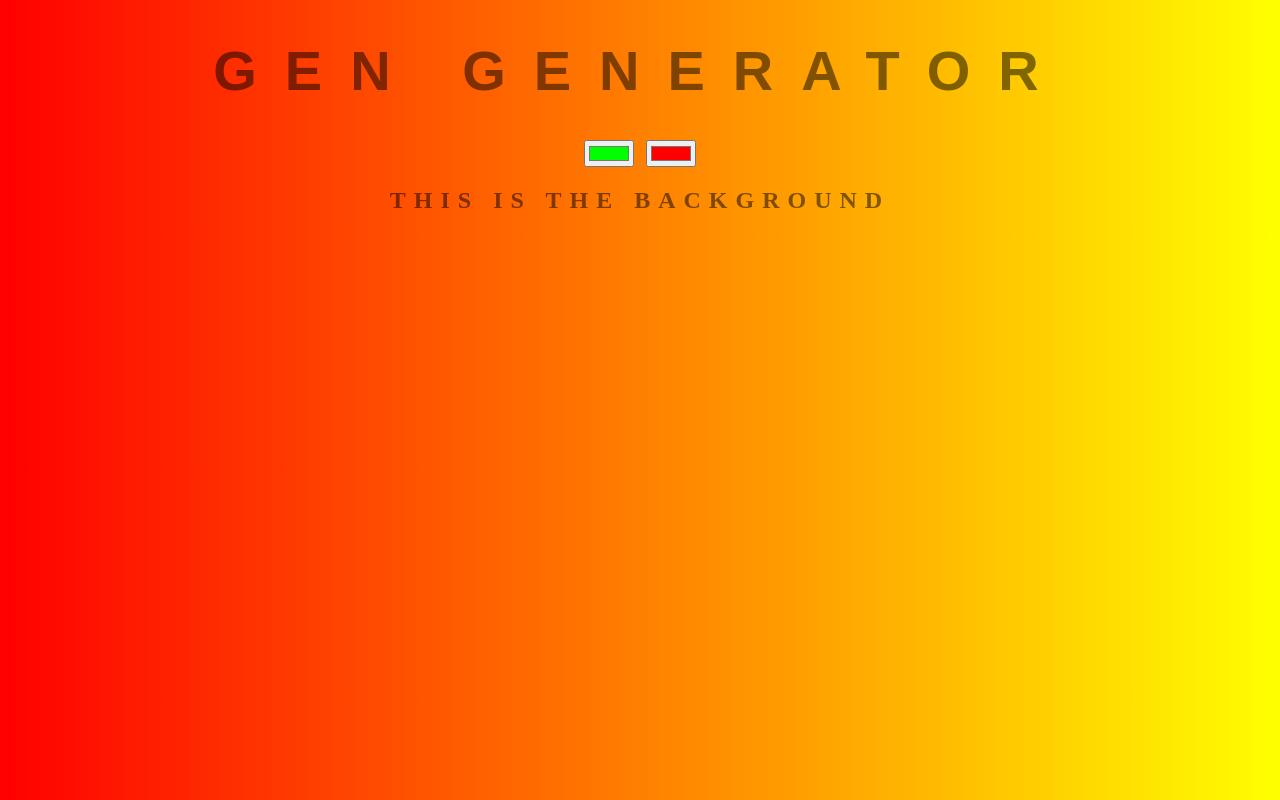
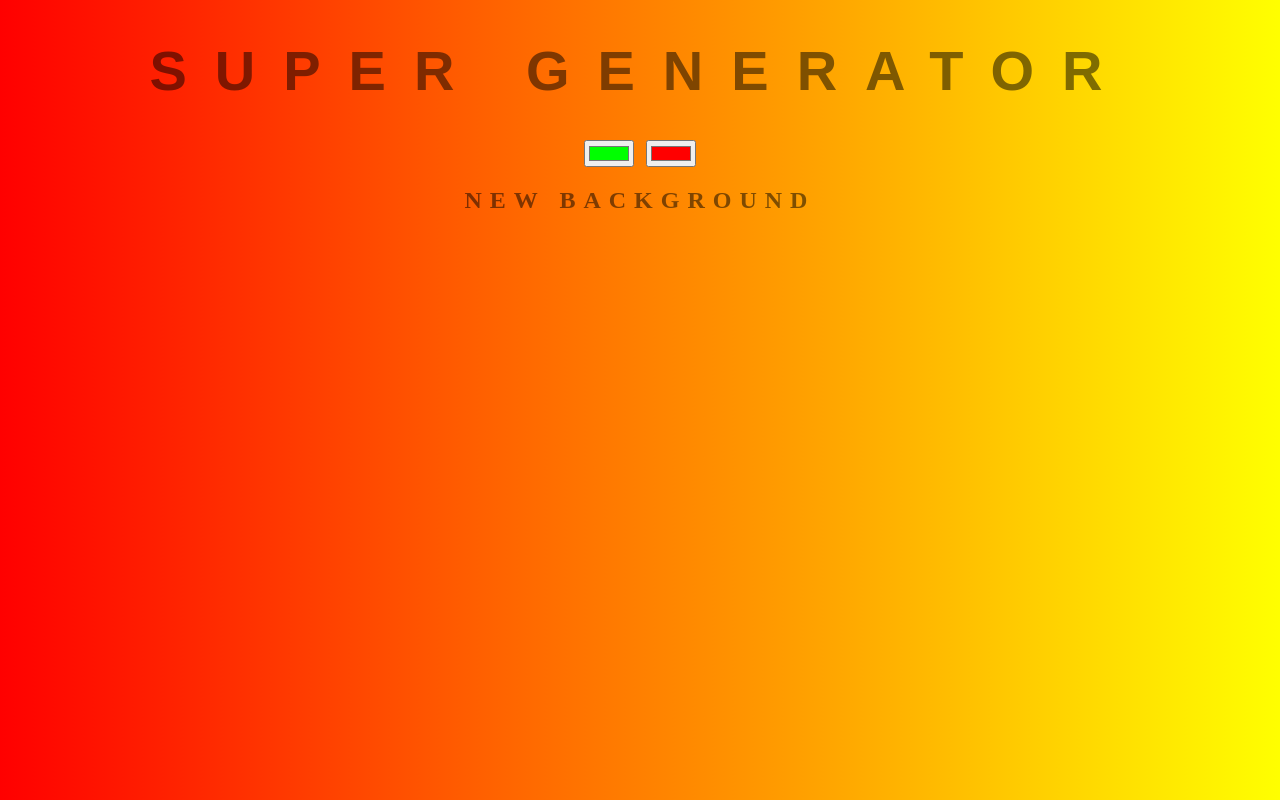
Before and after one commit to roblespna/background-generator, a plain HTML site: page index.html in a window 1280 px wide. Drawn offline with Linux system fonts and the light colour scheme.

Commit message:
Changing Text

```diff
--- a/index.html
+++ b/index.html
@@ -6,11 +6,11 @@
 	<link rel="stylesheet" type="text/css" href="style.css">
 </head>
 <body id="gradient">
-<h1>Gen Generator</h1>
+<h1>SUPER Generator</h1>
 <input class="color1" type="color" name="color1" value="#00ff00">
 <input class="color2" type="color" name="color2" value="#ff0000">
 
-<h2>This is the Background</h2>
+<h2>New background</h2>
 <h3></h3>
 <script type="text/javascript" src="script.js">
 
```
